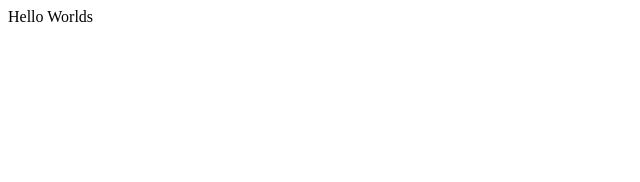
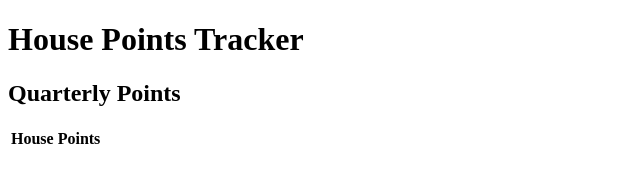
Before and after one commit to rmoconnor32/House-Points, a plain HTML site: page index.html in a window 1280 px wide. Shown: the whole page, without its empty margins (0-640 px from the left). Drawn offline with Linux system fonts and the light colour scheme.

Commit message:
Update index.html

```diff
--- a/index.html
+++ b/index.html
@@ -1 +1,33 @@
-<html><body>Hello Worlds</body></html>
+<!DOCTYPE html>
+<html lang="en">
+<head>
+  <meta charset="UTF-8">
+  <meta name="viewport" content="width=device-width, initial-scale=1.0">
+  <title>House Points Tracker</title>
+  <link rel="stylesheet" href="style.css">
+</head>
+<body>
+  <h1>House Points Tracker</h1>
+
+  <!-- Weekly Points Section -->
+  <div id="houses">
+    <!-- Buttons for each house will be generated here -->
+  </div>
+
+  <!-- Quarterly Points Table -->
+  <h2>Quarterly Points</h2>
+  <table id="quarterly-table">
+    <thead>
+      <tr>
+        <th>House</th>
+        <th>Points</th>
+      </tr>
+    </thead>
+    <tbody>
+      <!-- Rows for each house will be dynamically added here -->
+    </tbody>
+  </table>
+
+  <script src="script.js"></script>
+</body>
+</html>
```
